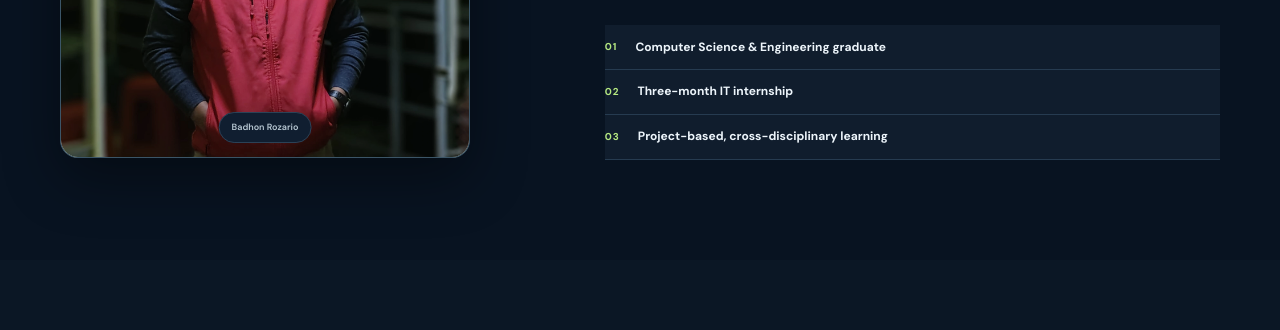
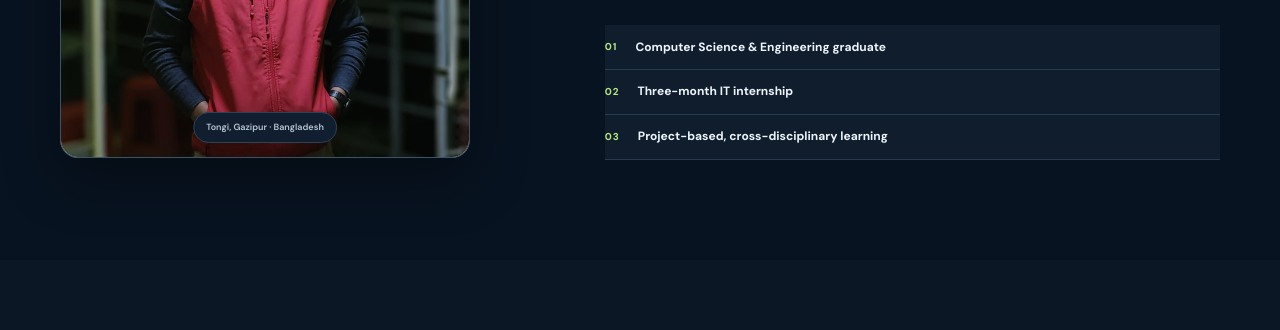
Before and after one commit to BadhonRozario/Portfolio, a plain HTML site: page about.html in a window 1280 px wide. Shown: the part 825-1155 px from the top of the page. Drawn offline with Linux system fonts and the light colour scheme.

Commit message:
Restore About page location caption

```diff
--- a/about.html
+++ b/about.html
@@ -2,7 +2,7 @@
 <html lang="en"><head><meta charset="utf-8"><meta name="viewport" content="width=device-width,initial-scale=1"><meta name="description" content="Badhon Rozario is a Computer Science and Engineering graduate from IUBAT with web development and IT support experience."><title>About - Badhon Rozario</title><link rel="preconnect" href="https://fonts.googleapis.com"><link rel="preconnect" href="https://fonts.gstatic.com" crossorigin><link href="https://fonts.googleapis.com/css2?family=DM+Sans:wght@400;500;600;700&family=Manrope:wght@400;500;600;700;800&display=swap" rel="stylesheet"><link rel="stylesheet" href="css/style.css"><script src="js/script.js" defer></script></head>
 <body><header class="site-header"><nav class="nav container" aria-label="Main navigation"><a class="brand" href="index.html"><span class="brand-mark">B</span><span>Badhon<span class="brand-dot">.</span></span></a><button class="menu-toggle" aria-label="Open navigation" aria-expanded="false" aria-controls="primary-navigation"><span></span><span></span></button><div class="nav-links" id="primary-navigation"><a href="index.html">Home</a><a class="active" href="about.html">About</a><a href="skills.html">Skills</a><a href="projects.html">Projects</a><a href="experience.html">Experience</a><a class="nav-contact" href="contact.html">Let’s talk <span>↗</span></a></div></nav></header>
 <main><section class="page-hero container"><p class="eyebrow">ABOUT BADHON</p><h1>Curious by nature.<br><span>Grounded in building.</span></h1><p class="page-lede">I’m Badhon Rozario, a Computer Science and Engineering graduate from IUBAT. My academic and personal projects gave me hands-on experience in web development, software, databases, and IT support.</p></section>
-<section class="about-layout container"><div class="about-photo reveal"><img src="Images/Badhon.webp" alt="Badhon Rozario" loading="lazy"><span class="photo-note">Badhon Rozario</span></div><div class="about-copy reveal"><p class="eyebrow">MY APPROACH</p><h2>I learn by making things work.</h2><p>I have explored full-stack web development with the MERN ecosystem, along with Firebase services and authentication. I’ve also worked with programming languages and tools across coursework, personal builds, and an academic practicum project.</p><p>My internship at The City Bank PLC. introduced me to day-to-day infrastructure support in a professional environment: helping employees, investigating technical issues, and getting familiar with the systems teams rely on. I’m interested in software development, UI/UX, and continuing to learn modern technologies.</p><div class="about-facts"><div><span>01</span><b>Computer Science & Engineering graduate</b></div><div><span>02</span><b>Three-month IT internship</b></div><div><span>03</span><b>Project-based, cross-disciplinary learning</b></div></div></div></section>
+<section class="about-layout container"><div class="about-photo reveal"><img src="Images/Badhon.webp" alt="Badhon Rozario" loading="lazy"><span class="photo-note">Tongi, Gazipur · Bangladesh</span></div><div class="about-copy reveal"><p class="eyebrow">MY APPROACH</p><h2>I learn by making things work.</h2><p>I have explored full-stack web development with the MERN ecosystem, along with Firebase services and authentication. I’ve also worked with programming languages and tools across coursework, personal builds, and an academic practicum project.</p><p>My internship at The City Bank PLC. introduced me to day-to-day infrastructure support in a professional environment: helping employees, investigating technical issues, and getting familiar with the systems teams rely on. I’m interested in software development, UI/UX, and continuing to learn modern technologies.</p><div class="about-facts"><div><span>01</span><b>Computer Science & Engineering graduate</b></div><div><span>02</span><b>Three-month IT internship</b></div><div><span>03</span><b>Project-based, cross-disciplinary learning</b></div></div></div></section>
 <section class="education-section"><div class="container"><div class="section-heading"><div><p class="eyebrow">EDUCATION</p><h2>My academic path<span class="brand-dot">.</span></h2></div></div><div class="education-grid"><article class="education-card"><span class="education-year">2022 - 2026</span><p class="eyebrow">BACHELOR’S DEGREE</p><h3>B.Sc. in Computer Science and Engineering</h3><p>International University of Business Agriculture and Technology (IUBAT)</p><span class="education-place">Uttara, Dhaka</span></article><article class="education-card"><span class="education-year">2020</span><p class="eyebrow">HIGHER SECONDARY CERTIFICATE</p><h3>Higher Secondary School Certificate</h3><p>Nawab Habibullah Model School & College</p><span class="education-place">Uttara, Dhaka</span></article><article class="education-card"><span class="education-year">2018</span><p class="eyebrow">SECONDARY SCHOOL CERTIFICATE</p><h3>Secondary School Certificate</h3><p>Shaheed Smrity High School</p><span class="education-place">Tongi, Gazipur</span></article></div></div></section>
 <section class="interests-section container"><p class="eyebrow">OUTSIDE THE CODE</p><h2>Curious about more than technology.</h2><div class="interest-tags"><span>Exploring new technology</span><span>Travel</span><span>Bike riding</span><span>Music</span></div></section><section class="cta-band"><div class="container cta-inner"><div><p class="eyebrow">SAY HELLO</p><h2>Good work starts<br>with a conversation.</h2></div><a class="button button-light" href="contact.html">Get in touch <span>↗</span></a></div></section></main>
 <footer class="site-footer"><div class="container footer-inner"><a class="brand" href="index.html"><span class="brand-mark">B</span><span>Badhon<span class="brand-dot">.</span></span></a><p>Designed with intent. Built with care.</p><span>© <span data-year></span> Badhon Rozario</span></div></footer></body></html>
```
